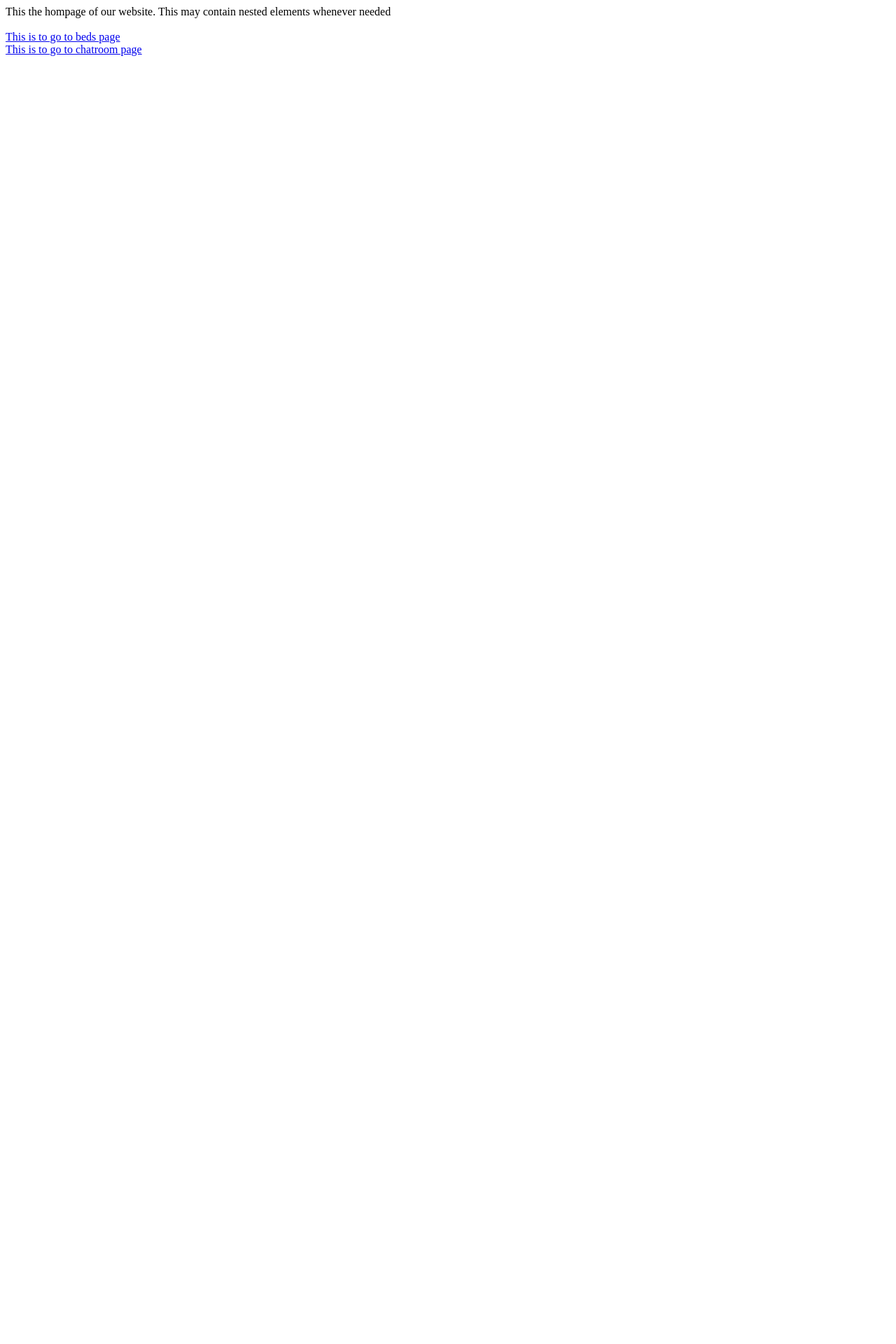
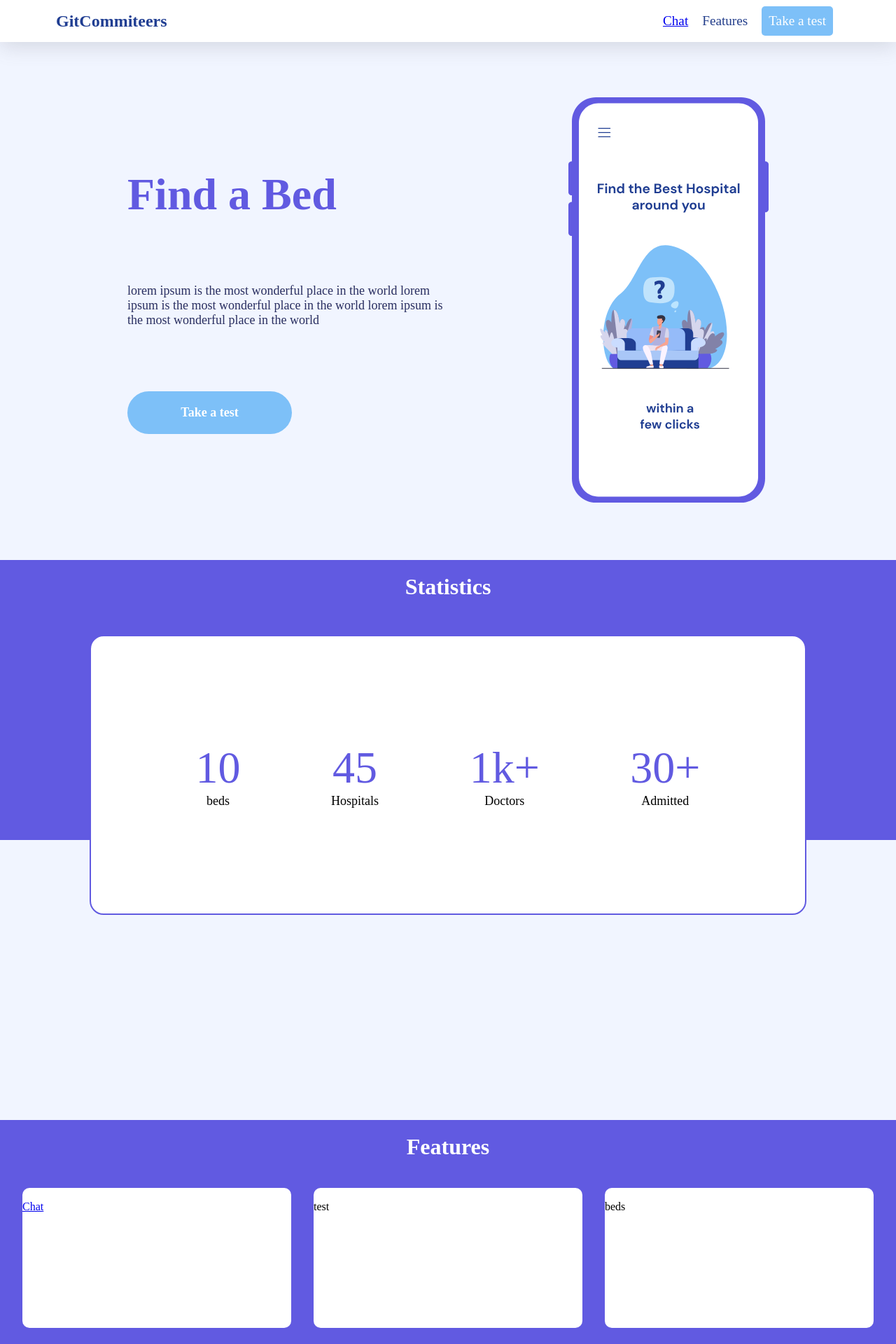
Before and after one commit to akshith2426/COVID-HelpView, a React (Create React App) app: page / in a window 1280 px wide. Shown: the top 1920 px of the page at 70% size. Before the commit the page ends 800 px from the top, so only its background shows below. Built offline with nearby package versions, Linux system fonts and the light colour scheme.

Commit message:
samanvith's commit

```diff
--- a/src/App.js
+++ b/src/App.js
@@ -2,28 +2,32 @@ import {Link,BrowserRouter as Router , Switch, Route} from "react-router-dom";
 import BedAvailability from "./components/BedAvailability/BedAvailability"
 import HomePage from "./components/HomePage/HomePage"
 import ChatRoom  from './components/Chatroom/ChatRoom';
+import "./index.css"
 
 function App() {
   return (
     <Router>
     <Switch>
+    <div className="body">
+
+
 
 
     <Route exact path="/">
       <div className="homePage">
       <HomePage/>
       <br/>
-      <Link to="/beds">
+      {/* <Link to="/beds">
         This is to go to beds page
-      </Link>
+      </Link> */}
       <br/>
-      <Link to="/chat">
+      {/* <Link to="/chat">
         This is to go to chatroom page
-      </Link>
+      </Link> */}
       </div>
     </Route>
 
-    <Route exact path="/beds">
+    {/* <Route exact path="/beds">
     <div className="BedAvailability_page">
     <BedAvailability/>
     <br/>
@@ -35,7 +39,7 @@ function App() {
         This is to go to chat page
       </Link>
     </div>
-    </Route>
+    </Route> */}
 
 
 
@@ -43,17 +47,17 @@ function App() {
       <div className="Chatroom">
         <ChatRoom/>
         <br/>
-      <Link to ="/">
+      {/* <Link to ="/">
         To go to home page
       </Link>
       <br/>
       <Link to ="/beds">
         to go to beds page
-      </Link>
+      </Link> */}
       </div>
     </Route>
 
-
+    </div>
     </Switch>
 
 
--- /dev/null
+++ b/src/components/HomePage/HomePage.css
@@ -0,0 +1,200 @@
+*{
+    margin: 0;
+    padding: 0;
+    box-sizing: border-box;
+    font-family: "DM Sans";
+
+}
+.container{
+    display: flex;
+    flex-direction: column;
+    height: 100vh;
+    width: 100%;
+}
+.nav{
+    width: 100%;
+    height: 10vh;
+    background-color: white;
+    display: flex;
+    flex-direction: row;
+    justify-content: space-between;
+    align-items: center;
+    padding:0 80px 0 80px;
+    font-size: larger;
+    box-shadow: rgba(100, 100, 111, 0.2) 0px 7px 29px 0px;
+
+}
+.logo{
+    font-weight: 900;
+    color: #203E92;
+    font-size: x-large;
+
+}
+.contents{
+    display: flex;
+    flex-direction: row;
+    justify-content: space-between;
+    align-items: center;
+
+
+}
+.items{
+    margin-left:10px;
+    margin-right:10px;
+    font-weight: 600px;
+    color: #233E8B;
+}
+.test{
+    background-color: #7DC0F8;
+    color: white;
+    padding: 10px;
+    border-radius: 5px;
+}
+.landing{
+
+    margin: 10px;
+    height: 90vh;
+    display: flex;
+    flex-direction: row;
+    justify-content: center;
+    align-items: center;
+
+
+}
+.main-land{
+    width: 50%;
+    padding: 80px;
+    height: 100%;
+    display: flex;
+    flex-direction: column;
+    justify-content: space-evenly;
+    align-items: flex-start;
+
+
+}
+.phone-img{
+    /* width: 50%; */
+    padding: 80px;
+}
+.back-img{
+    width: 100%;
+    height: 100%;
+}
+.land-img{
+    height: 100vh;
+    width: 100%;
+}
+.title{
+    font-family: "Poppins";
+    font-size: 4rem;
+    font-weight:800;
+    color: #615AE1;
+
+}
+.meta{
+    font-size: large;
+    color: #292E60;
+    font-family: "DM Sans";
+
+}
+.btn{
+    background-color: #7DC0F8;
+    padding: 20px;
+   color: white;
+   width: 50%;
+   border-radius:50px ;
+   text-align: center;
+    font-size: large;
+    font-weight: 700;
+    text-decoration: none;
+}
+.btn:hover{
+    box-shadow: rgba(149, 157, 165, 0.2) 0px 8px 24px;
+}
+.test-btn{
+    width: 100%;
+    background-color: none;
+    border: none;
+    font-size: large;
+    font-weight: 700;
+}
+.background-stats{
+    height: 50vh;
+    width: 100%;
+    background-color: #615AE1;
+    position: absolute;
+}
+.background-features{
+    height: 50vh;
+    width: 100%;
+    background-color: #615AE1;
+}
+.titler{
+    text-align: center;
+    font-size: xx-large;
+    font-family: "Poppins";
+    font-weight: 900;
+    color: white;
+    margin-top:20px ;
+
+
+}
+.card{
+    width: 80%;
+    background-color: white;
+    position: relative;
+    margin-left: 10%;
+    border-radius: 20px;
+    border: 2px solid #615AE1;
+    padding: 20px;
+    top: 50px;
+    height: 50vh;
+}
+.card-details{
+    height: 100%;
+    display: flex;
+    flex-direction: row;
+    align-items: center;
+    justify-content: space-evenly;
+}
+.bed{
+    text-align: center;
+}
+.name{
+    font-size: large;
+}
+.value{
+    font-size: 4rem;
+    color: #615AE1;
+
+}
+.cards{
+    display: flex;
+    flex-direction: row;
+    margin-top: 40px;
+    justify-content: space-evenly;
+}
+.cards-details{
+    width: 30%;
+    border-radius: 10px;
+    background-color: white;
+
+    height: 25vh;
+
+}
+@media(max-width:767px){
+    .landing{
+        flex-direction: column;
+        height: auto;
+    }
+    .main-land{
+        width: 100%;
+        align-items: center;
+        padding: 20px;
+        height: 90vh;
+
+    }
+    .details{
+        margin-top: 20px;
+    }
+}
--- a/src/components/HomePage/HomePage.jsx
+++ b/src/components/HomePage/HomePage.jsx
@@ -1,9 +1,22 @@
 import React from "react"
-
+import "./HomePage.css"
+import Landing from "./comps/Landing"
+import Navbar from "./comps/Navbar"
+import Features from "./comps/Features"
+import Team from "./comps/Team"
+import Stats from "./comps/Stats"
 const HomePage=() => {
 return(
-    <>
-    <div>This the hompage of our website. This may contain nested elements whenever needed</div>
+    < >
+    <div className="container">
+    <Navbar />
+   <Landing />
+   </div>
+   <Stats/>
+   <Features />
+   {/* <Team/> */}
+
+
     </>
 )
 }
--- /dev/null
+++ b/src/components/HomePage/comps/Features.jsx
@@ -0,0 +1,47 @@
+import React from "react"
+import {Link} from "react-router-dom"
+
+const Features =()=>{
+    return(
+        <>
+        <div className="container">
+        <div className="background-features">
+            <div className="titler">Features</div>
+            <div className="cards">
+                <div className="cards-details">
+                    <div className="img">
+                        <img src="" alt=""/>
+                    </div>
+                    <div className="card-content">
+                    <Link to="/chat">
+                    Chat
+                    </Link>
+
+                    </div>
+                </div>
+                <div className="cards-details">
+                    <div className="img">
+                        <img src="" alt=""/>
+                    </div>
+                    <div className="cards-content">
+                        test
+                    </div>
+                </div>
+                <div className="cards-details">
+                    <div className="img">
+                        <img src="" alt=""/>
+                    </div>
+                    <div className="card-content">
+                        beds
+                    </div>
+                </div>
+            </div>
+
+
+        </div>
+        </div>
+
+        </>
+    )
+}
+export default Features;
--- /dev/null
+++ b/src/components/HomePage/comps/Landing.jsx
@@ -0,0 +1,31 @@
+import React from "react"
+import background from "../../../images/Landing.svg"
+import phone from "../../../images/Phone.svg"
+import {Link} from "react-router-dom"
+const Landing =()=>{
+    return(
+        <>
+        <div className="landing" style={{backgroundImage:background}}>
+        <div className="main-land">
+           <div className="title details"> Find a Bed</div>
+           <div className="meta details"> lorem ipsum is the most wonderful place in the world
+           lorem ipsum is the most wonderful place in the world
+           lorem ipsum is the most wonderful place in the world
+           </div>
+            <div className="btn details">
+                <Link to="/chat" style={{ textDecoration: 'none',color:"white" }}>
+                Take a test
+                </Link>
+
+            </div>
+        </div>
+        <div className="phone-img">
+            <img src={phone} alt=""/>
+        </div>
+
+        </div>
+
+        </>
+    )
+}
+export default Landing;
--- /dev/null
+++ b/src/components/HomePage/comps/Navbar.jsx
@@ -0,0 +1,28 @@
+import React from "react"
+import "../HomePage.css"
+import {Link} from "react-router-dom"
+
+
+const Navbar =()=>{
+    return(
+        <>
+        <div className="nav">
+        <div className="logo">
+        GitCommiteers
+        </div>
+        <div className="contents">
+            <div className="items">
+            <Link to="chat">
+            Chat
+            </Link>
+
+            </div>
+            <div className="items">Features</div>
+            <div className="items test">Take a test</div>
+        </div>
+        </div>
+
+        </>
+    )
+}
+export default Navbar;
--- /dev/null
+++ b/src/components/HomePage/comps/Stats.jsx
@@ -0,0 +1,35 @@
+import React from "react"
+
+const Stats =()=>{
+    return(
+        <>
+        <div className="container">
+        <div className="background-stats">
+            <div className="titler">Statistics</div>
+            <div className="card">
+            <div className="card-details">
+                <div className="bed">
+                    <div className="value">10</div>
+                    <div className="name">beds</div>
+                </div>
+                <div className="bed">
+                <div className="value">45</div>
+                    <div className="name">Hospitals</div>
+                </div>
+                <div className="bed">
+                <div className="value">1k+</div>
+                    <div className="name">Doctors</div>
+                </div>
+                <div className="bed">
+                <div className="value">30+</div>
+                    <div className="name">Admitted</div>
+                </div>
+            </div>
+         </div>
+        </div>
+
+        </div>
+        </>
+    )
+}
+export default Stats;
--- /dev/null
+++ b/src/components/HomePage/comps/Team.jsx
@@ -0,0 +1,13 @@
+import React from "react"
+
+const Team =()=>{
+    return(
+        <>
+        <div>
+        this is the team section
+        </div>
+
+        </>
+    )
+}
+export default Team;
--- /dev/null
+++ b/src/index.css
@@ -0,0 +1,3 @@
+.body{
+    background-color: #F1F5FF;
+}
```
Also changed, not shown: src/images/Landing.svg (added), src/images/Phone.svg (added).
